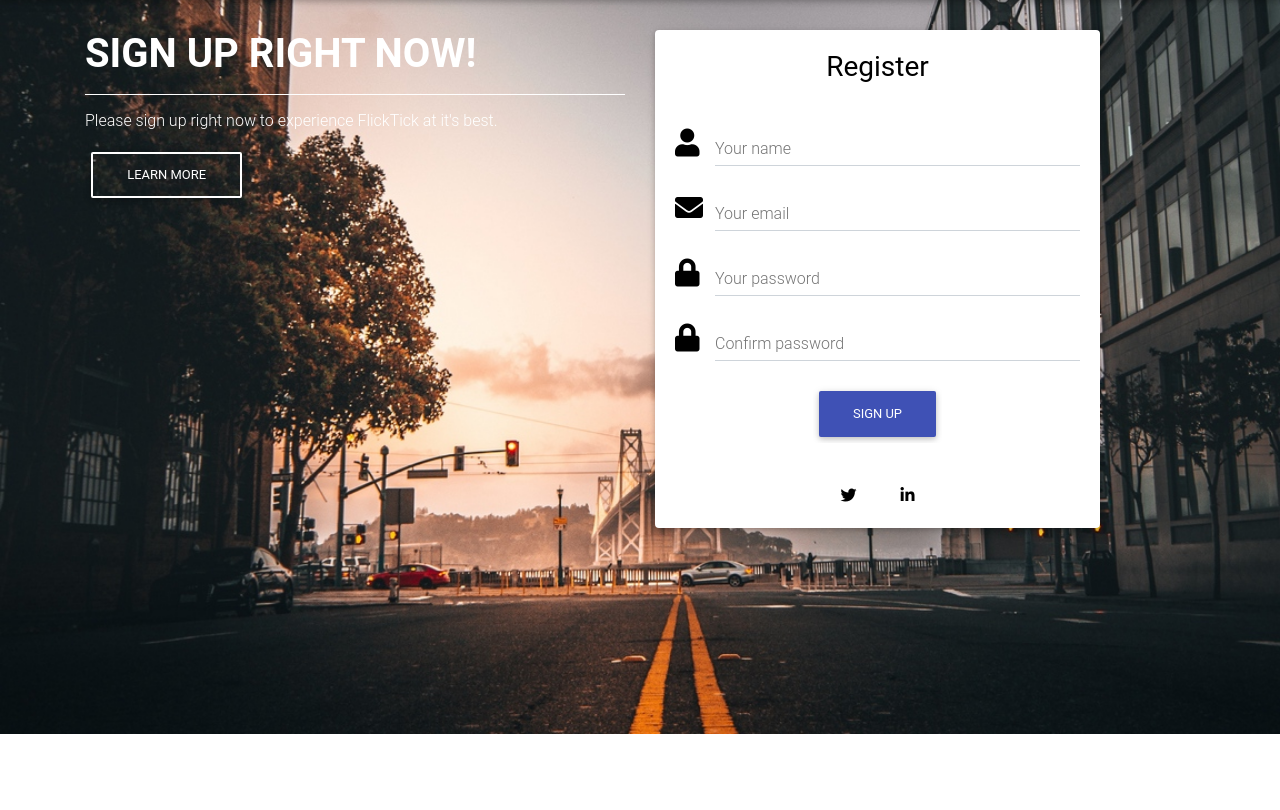
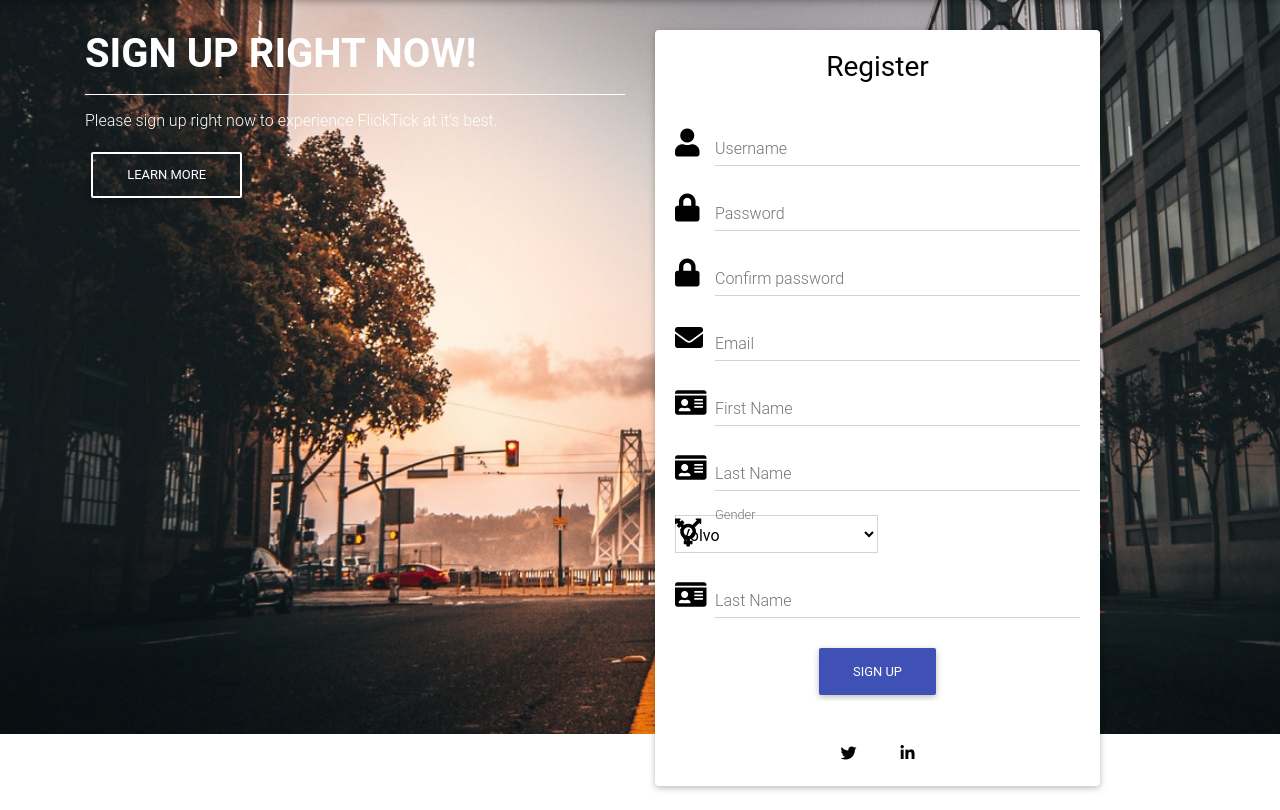
Before and after one commit to GoodieDawson/WebTech_SchorlastiCAS, a PHP site: page /common/register.php in a window 1280 px wide. Shown: the part 66-876 px from the top of the page. Before the commit the page ends 800 px from the top, so only its background shows below. Run offline with PHP 8.4, Linux system fonts and the light colour scheme; some libraries are stand-ins or nearby versions.

Commit message:
Fixed password strength check on register page and added more inputs to registeration process

```diff
--- a/CSS/register_login.css
+++ b/CSS/register_login.css
@@ -64,3 +64,24 @@ h6 {
     height: 10%;
     text-align: center;
 }
+
+#weak {
+    display: inline-block;
+    width: 15%;
+    height: 0.5vh;
+    background-color: #ff6961;
+}
+
+#medium {
+    display: inline-block;
+    width: 15%;
+    height: 0.5vh;
+    background-color: grey;
+}
+
+#strong {
+    display: inline-block;
+    width: 15%;
+    height: 0.5vh;
+    background-color: grey;
+}
--- a/common/add_user.php
+++ b/common/add_user.php
@@ -4,7 +4,7 @@ require_once("../db/user.php");
 
 
 if (isset($_POST["submit"])) {
-    add_new_user($_POST["user_name"], $_POST["user_password"], $_POST["user_email"]);
+    add_new_user($_POST["user_name"], md5($_POST["user_password"]), $_POST["user_email"]);
 
 }
 
--- a/common/register.php
+++ b/common/register.php
@@ -83,35 +83,58 @@
                                     </div>
                                     <div class="md-form">
                                         <i class="fas fa-user prefix black-text active"></i>
-                                        <input name="user_name" type="text" id="form3" class="black-text form-control">
-                                        <label for="form3" class="active">Your name</label>
+                                        <input name="user_name" type="text" id="form1" class="black-text form-control">
+                                        <label for="form1" class="active">Username</label>
+                                    </div>
+                                    <div class="md-form">
+                                        <i class="fas fa-lock prefix black-text active"></i>
+                                        <input name="user_password" type="password" id="form2" class="black-text form-control">
+                                        <label for="form2">Password</label>
+                                    </div>
+                                    <div id="message">
+                                        <div id="weak">
+                                        </div>
+                                        <div id="medium">
+                                        </div>
+                                        <div id="strong">
+                                        </div>
+                                    </div>
+                                    <div class="md-form">
+                                        <i class="fas fa-lock prefix black-text active"></i>
+                                        <input name="user_password2" type="password" id="form3" class="black-text form-control">
+                                        <label for="form3">Confirm password</label>
                                     </div>
                                     <div class="md-form">
                                         <i class="fas fa-envelope prefix black-text active"></i>
-                                        <input name="user_email" type="email" id="form2" class="black-text form-control">
-                                        <label for="form2" class="active">Your email</label>
+                                        <input name="user_email" type="email" id="form4" class="black-text form-control">
+                                        <label for="form4" class="active">Email</label>
                                     </div>
                                     <div class="md-form">
-                                        <i class="fas fa-lock prefix black-text active"></i>
-                                        <input name="user_password" type="password" id="form4" class="black-text form-control">
-                                        <label for="form4">Your password</label>
+                                        <i class="fa fa-id-card prefix black-text active"></i>
+                                        <input name="first_name" type="text" id="form5" class="black-text form-control">
+                                        <label for="form5" class="active">First Name</label>
                                     </div>
                                     <div class="md-form">
-                                        <i class="fas fa-lock prefix black-text active"></i>
-                                        <input name="user_password2" type="password" id="form4" class="black-text form-control">
-                                        <label for="form5">Confirm password</label>
+                                        <i class="fa fa-id-card prefix black-text active"></i>
+                                        <input name="last_name" type="text" id="form6" class="black-text form-control">
+                                        <label for="form6" class="active">Last Name</label>
                                     </div>
-                                <div id="message">
-                                    <div id="weak"
-                                        style="display: inline-block; width: 15%; height: 5%;background-color: #ff6961;">
+                                    <div class="md-form">
+                                        <i class="fas fa-transgender-alt prefix black-text active"></i>
+                                        <label for="form7" class="active">Gender</label>
+                                        <select id="form7" class="black-text form-control" style="width:50%;">
+                                            <option value="volvo">Volvo</option>
+                                            <option value="saab">Saab</option>
+                                            <option value="opel">Opel</option>
+                                            <option value="audi">Audi</option>
+                                        </select>
                                     </div>
-                                    <div id="medium"
-                                        style="display: inline-block; width: 15%; height: 5%;background-color: grey;">
+                                    <div class="md-form">
+                                        <i class="fa fa-id-card prefix black-text active"></i>
+                                        <input name="last_name" type="text" id="form2" class="black-text form-control">
+                                        <label for="form2" class="active">Last Name</label>
                                     </div>
-                                    <div id="strong"
-                                        style="display: inline-block; width: 15%; height: 5%;background-color: grey;">
-                                    </div>
-                                </div>
+
                                 <div class="text-center mt-4">
                                     <input name="submit" class="btn btn-indigo" value="Sign up" type="submit" id="add_user" />
                                     <hr class="hr-light mb-3 mt-4">
@@ -151,7 +174,7 @@
     var div2 = document.getElementById("medium");
     var div3 = document.getElementById("strong");
 
-    var myInput = document.getElementById("form4");
+    var myInput = document.getElementById("form2");
 
     myInput.onfocus = function() {
         document.getElementById("message").style.display = "block";
```
